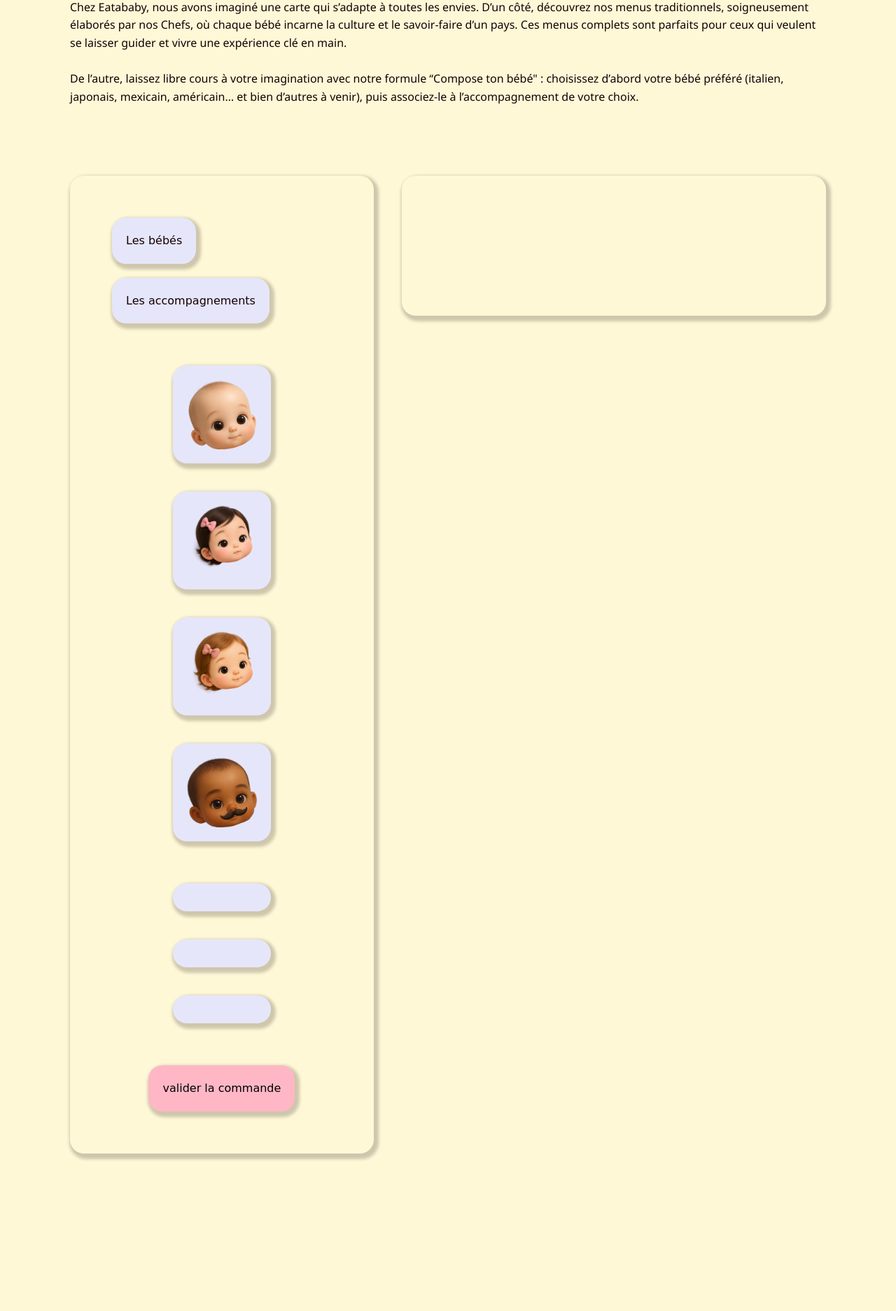
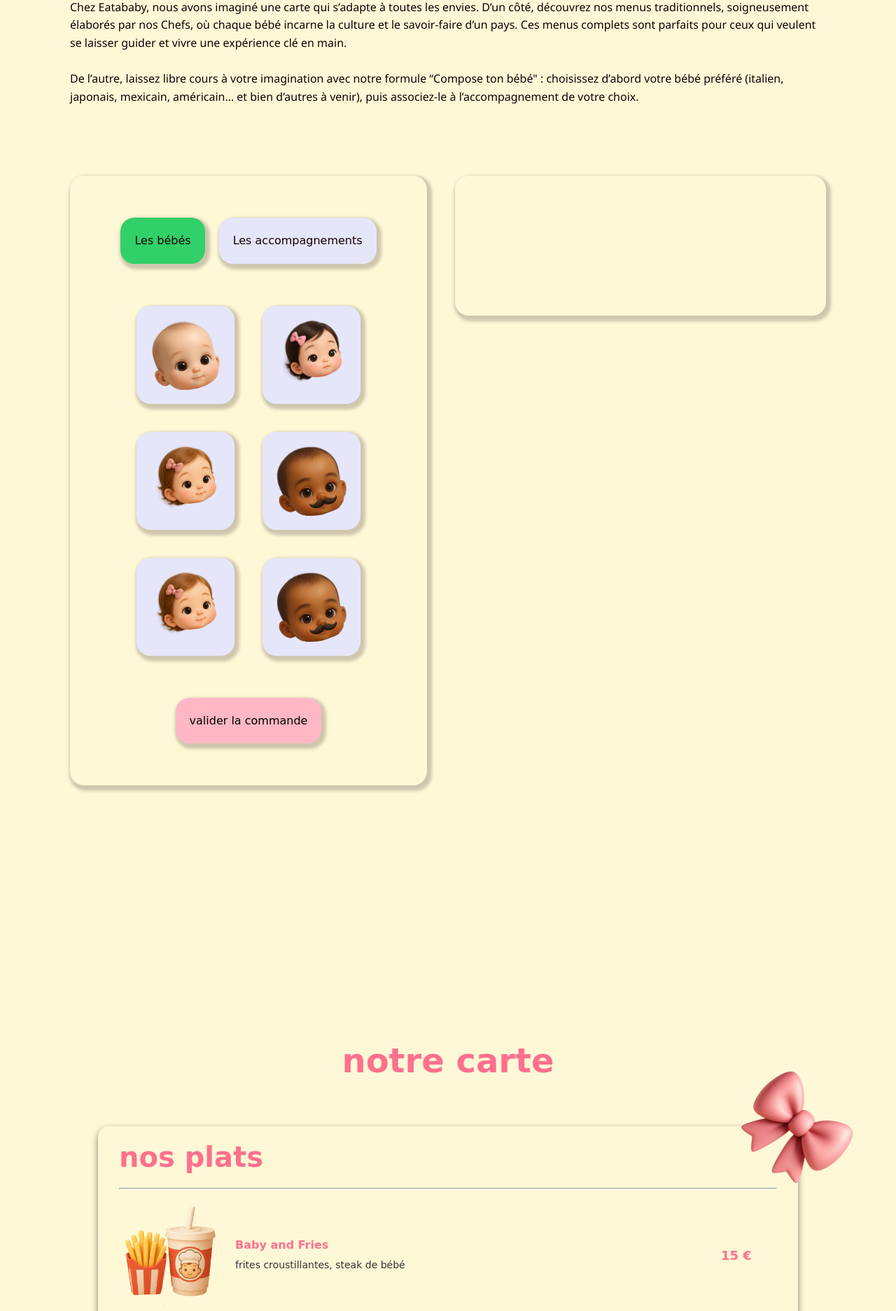
Before and after one commit to Legluc/workshopEatababy, a PHP site: page /includes/menuDynamic.php in a window 1280 px wide. Shown: the part 349-2222 px from the top of the page at 70% size. Run offline with PHP 8.4, Linux system fonts and the light colour scheme; some web fonts are replaced.

Commit message:
menuDynamic
js du menu dynamic

```diff
--- a/includes/footer.php
+++ b/includes/footer.php
@@ -47,6 +47,8 @@
   </footer>
   <script defer src="https://cdn.jsdelivr.net/npm/gsap@3/dist/gsap.min.js"></script>
   <script defer src="/assets/js/app.js"></script>
+  <script src="/public/assets/js/menuDynamic.js"></script>
+
   </body>
 
   </html>
--- a/includes/header.php
+++ b/includes/header.php
@@ -7,6 +7,7 @@
   <meta name="viewport" content="width=device-width, initial-scale=1">
   <title>Mon projet GSAP + PHP</title>
   <link rel="stylesheet" href="/public/assets/css/style.css">
+
 </head>
 
 <body>
@@ -20,4 +21,5 @@
 
     </ul>
   </header>
+
   <main class="site-main">
--- a/includes/menuDynamic.php
+++ b/includes/menuDynamic.php
@@ -14,36 +14,64 @@
     <div class="menu-dynamic">
         <div class="menu-choix">
             <div class="menu-entete-choix">
-                <div class="entete-choix">
+                <div id="menu-bebe" class="entete-choix">
                     <p>Les bébés</p>
                 </div>
-                <div class="entete-choix">
+                <div id="menu-accompagnement" class="entete-choix">
                     <p>Les accompagnements</p>
                 </div>
             </div>
-            <div class="menu-bebe-choix">
-                <div class="bebe-choix">
+            <div  class="menu-bebe-choix">
+                <div id="tete-bebe-blanc" class="bebe-choix">
                     <img src="/public/assets/img/tete-bebe-blanc.png" alt="bébé caucasien">
                 </div>
-                <div class="bebe-choix">
+                <div id="tete-bebe-japonaise" class="bebe-choix">
                     <img src="/public/assets/img/tete-bebe-japonaise.png" alt="bébé japonaise">
                 </div>
-                <div class="bebe-choix">
-                    <img src="/public/assets/img/tete-bebe-italienne.png" alt="bébé italienne">
+                <div id="tete-bebe-italienne" class="bebe-choix">
+                    <img  src="/public/assets/img/tete-bebe-italienne.png" alt="bébé italienne">
                 </div>
-                <div class="bebe-choix">
-                    <img src="/public/assets/img/tete-bebe-mexicain.png" alt="bébé mexicain">
+                <div id="tete-bebe-mexicain" class="bebe-choix">
+                    <img  src="/public/assets/img/tete-bebe-mexicain.png" alt="bébé mexicain">
+                </div>
+                <div id="tete-bebe-antillaise" class="bebe-choix">
+                    <img src="/public/assets/img/tete-bebe-italienne.png" alt="bébé antillaise">
+                </div>
+                <div id="tete-bebe-bresilien" class="bebe-choix">
+                    <img src="/public/assets/img/tete-bebe-mexicain.png" alt="bébé brésilien">
                 </div>
             </div>
             <div class="menu-accompagnement-choix">
-                <div class="accompagnement-choix">
-                    <img src="" alt="">
+                <div id="bourguignon" class="accompagnement-choix">
+                    <img src="" alt="bourguignon">
                 </div>
-                <div class="accompagnement-choix">
-                    <img src="" alt="">
+
+                <div id="risotto" class="accompagnement-choix">
+                    <img src="" alt="risotto">
                 </div>
-                <div class="accompagnement-choix">
-                    <img src="" alt="">
+
+                <div id="farofa" class="accompagnement-choix">
+                    <img src="" alt="farofa">
+                </div>
+
+                <div id="riz" class="accompagnement-choix">
+                    <img src="" alt="riz">
+                </div>
+
+                <div id="chili" class="accompagnement-choix">
+                    <img src="" alt="chili">
+                </div>
+
+                <div id="legume" class="accompagnement-choix">
+                    <img src="" alt="legume">
+                </div>
+
+                <div id="salade" class="accompagnement-choix">
+                    <img src="" alt="salade">
+                </div>
+
+                <div id="pates" class="accompagnement-choix">
+                    <img src="" alt="pates">
                 </div>
             </div>
             <button class="menu-validation">valider la commande</button>
--- a/src/scss/layout/_menuDynamic.scss
+++ b/src/scss/layout/_menuDynamic.scss
@@ -51,8 +51,8 @@
 }
 
 .menu-bebe-choix, .menu-accompagnement-choix{
+    @include flex-center;
     display: none;
-    @include flex-center;
     flex-wrap: wrap;
     gap: $space40;
 }
```
Also changed, not shown: public/assets/css/style.css, public/assets/js/menuDynamic.js (added), 1 other file.
